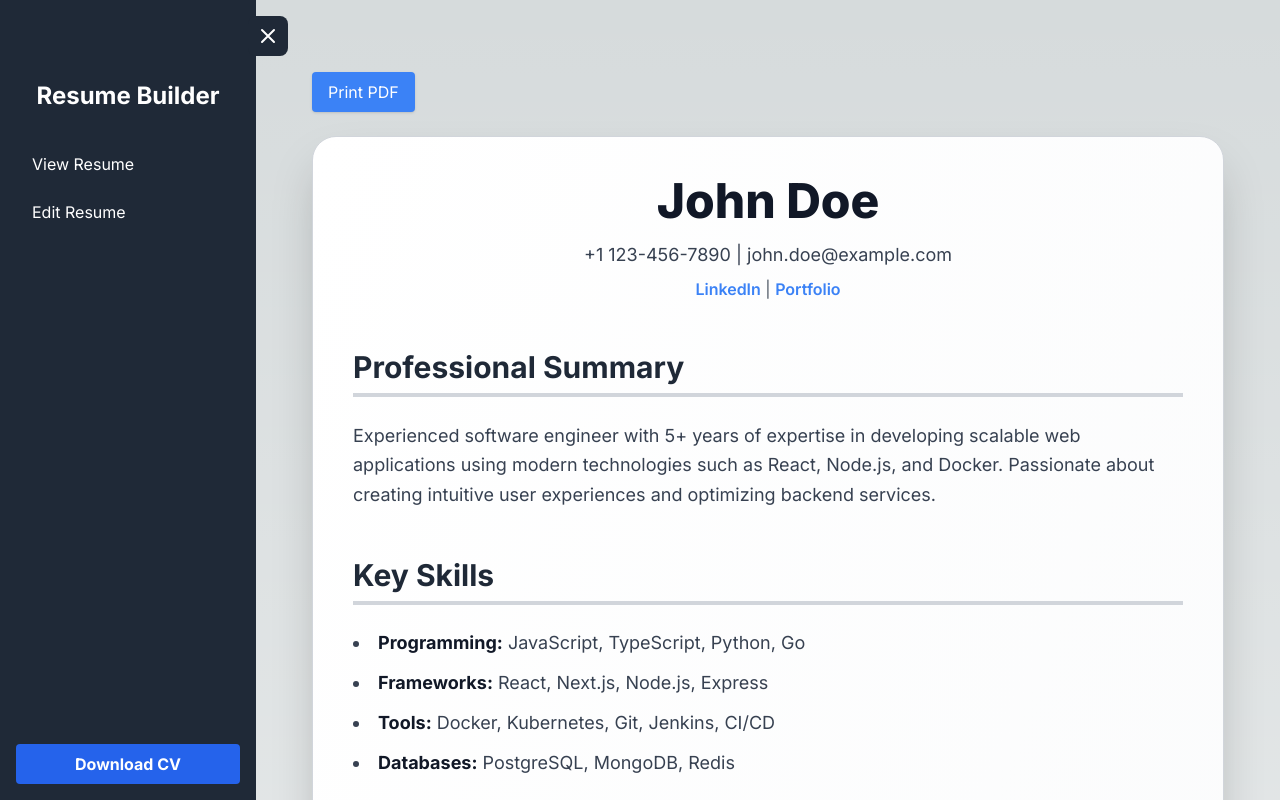
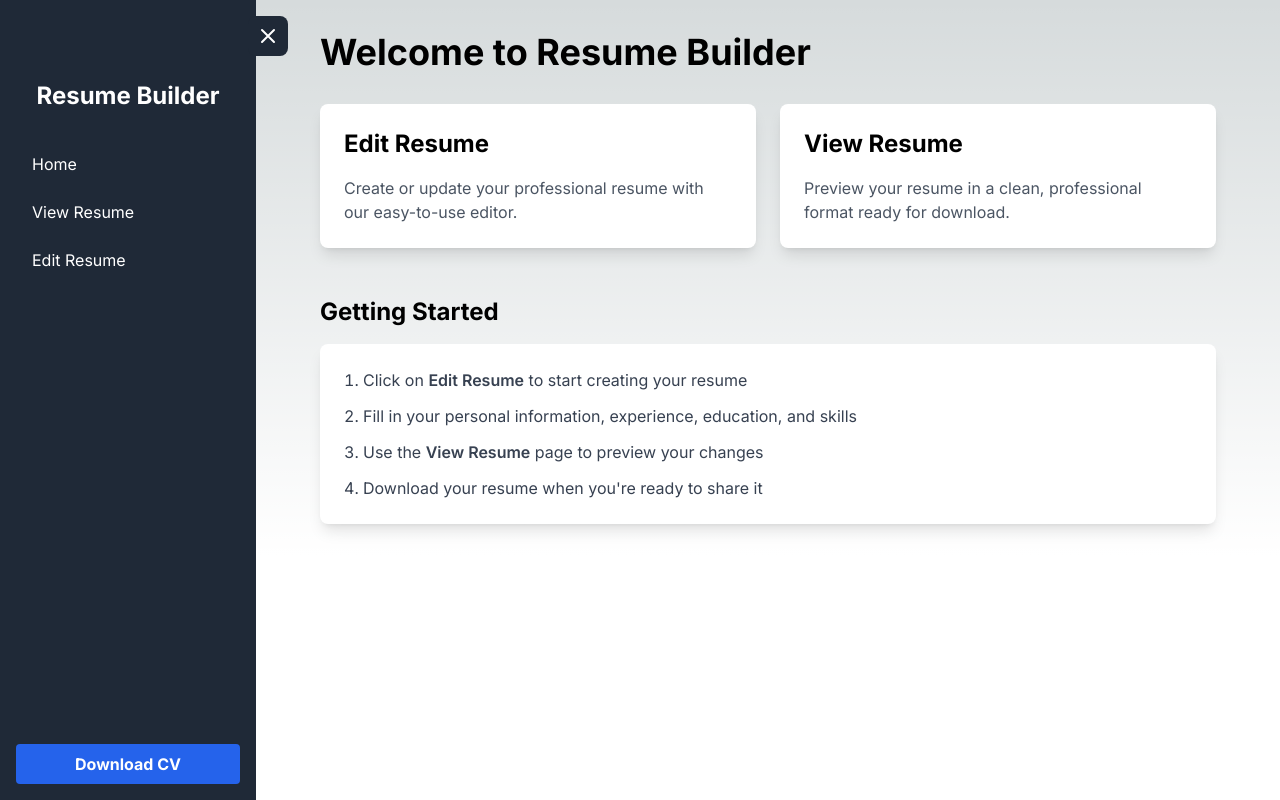
Before and after one commit to salehloke/stackblitz-resume-nextjs, a Next.js app: page / in a window 1280 px wide. Shown: the top 800 px of the page. Built offline with nearby package versions, Linux system fonts and the light colour scheme.

Commit message:
UPDATE: home page

```diff
--- a/app/components/Sidebar.tsx
+++ b/app/components/Sidebar.tsx
@@ -10,6 +10,7 @@ interface SidebarProps {
 
 const Sidebar = ({ isOpen, toggleSidebar }: SidebarProps) => {
   const menuItems = [
+    { label: 'Home', path: '/' },
     { label: 'View Resume', path: '/view' },
     { label: 'Edit Resume', path: '/edit' },
   ];
--- a/app/context/ResumeContext.tsx
+++ b/app/context/ResumeContext.tsx
@@ -1,6 +1,6 @@
 'use client';
 
-import React, { createContext, useContext, useEffect } from 'react';
+import React, { createContext, useContext, useEffect, useState } from 'react';
 import { ResumeData } from '../types/resume';
 import { useLocalStorage } from '../hooks/useLocalStorage';
 
@@ -48,11 +48,19 @@ interface ResumeContextType {
 const ResumeContext = createContext<ResumeContextType | undefined>(undefined);
 
 export function ResumeProvider({ children }: { children: React.ReactNode }) {
+  const [isInitialized, setIsInitialized] = useState(false);
   const [resumeData, setResumeData] = useLocalStorage<ResumeData>('resumeData', defaultResumeData);
   const [isDirty, setIsDirty] = useLocalStorage<boolean>('resumeIsDirty', false);
 
+  // Initialize the context after mounting
+  useEffect(() => {
+    setIsInitialized(true);
+  }, []);
+
   // Handle beforeunload event to warn user about unsaved changes
   useEffect(() => {
+    if (!isInitialized) return;
+
     const handleBeforeUnload = (e: BeforeUnloadEvent) => {
       if (isDirty) {
         const message = 'You have unsaved changes. Are you sure you want to leave?';
@@ -63,24 +71,60 @@ export function ResumeProvider({ children }: { children: React.ReactNode }) {
 
     window.addEventListener('beforeunload', handleBeforeUnload);
     return () => window.removeEventListener('beforeunload', handleBeforeUnload);
-  }, [isDirty]);
+  }, [isDirty, isInitialized]);
 
-  // Ensure skills.items is always an array
-  const updateResume = (data: ResumeData) => {
-    const sanitizedData = {
-      ...data,
+  // Validate and sanitize resume data
+  const validateResumeData = (data: ResumeData): ResumeData => {
+    return {
+      personalInfo: {
+        name: data.personalInfo?.name || '',
+        title: data.personalInfo?.title || '',
+        email: data.personalInfo?.email || '',
+        phone: data.personalInfo?.phone || '',
+        location: data.personalInfo?.location || '',
+        summary: data.personalInfo?.summary || ''
+      },
+      experience: (data.experience || []).map(exp => ({
+        company: exp.company || '',
+        position: exp.position || '',
+        startDate: exp.startDate || '',
+        endDate: exp.endDate || '',
+        description: exp.description || ''
+      })),
+      education: (data.education || []).map(edu => ({
+        school: edu.school || '',
+        degree: edu.degree || '',
+        field: edu.field || '',
+        graduationDate: edu.graduationDate || ''
+      })),
       skills: (data.skills || []).map(skill => ({
-        ...skill,
+        category: skill.category || '',
         items: Array.isArray(skill.items)
-          ? skill.items
+          ? skill.items.filter((item): item is string => typeof item === 'string')
           : typeof skill.items === 'string'
-            ? (skill.items as string).split(',').map(item => item.trim()).filter(Boolean)
+            ? (skill.items as string).split(',').map((item: string) => item.trim()).filter(Boolean)
             : []
       }))
     };
-    setResumeData(sanitizedData);
-    setIsDirty(false);
   };
+
+  // Update resume with validation
+  const updateResume = (data: ResumeData) => {
+    if (!isInitialized) return;
+
+    try {
+      const sanitizedData = validateResumeData(data);
+      setResumeData(sanitizedData);
+      setIsDirty(false);
+    } catch (error) {
+      console.error('Error updating resume:', error);
+    }
+  };
+
+  // Don't render children until initialized
+  if (!isInitialized) {
+    return null;
+  }
 
   return (
     <ResumeContext.Provider value={{ resumeData, updateResume, isDirty, setIsDirty }}>
--- a/app/edit/page.tsx
+++ b/app/edit/page.tsx
@@ -3,32 +3,19 @@
 import { useForm, useFieldArray } from 'react-hook-form';
 import { ResumeData } from '../types/resume';
 import { useResume } from '../context/ResumeContext';
-import { useEffect } from 'react';
+import { useEffect, useState } from 'react';
+import React from 'react';
 
 export default function EditResume() {
   const { resumeData, updateResume, isDirty, setIsDirty } = useResume();
+  const [isClient, setIsClient] = useState(false);
+  const [saveStatus, setSaveStatus] = useState<'idle' | 'saving' | 'saved'>('idle');
 
-  const { register, control, handleSubmit, watch, formState: { errors } } = useForm<ResumeData>({
+  const { register, control, handleSubmit, watch, reset, formState: { errors, isDirty: formIsDirty } } = useForm<ResumeData>({
     defaultValues: resumeData
   });
 
   const formValues = watch();
-
-  // Auto-save form changes to localStorage
-  useEffect(() => {
-    const timeoutId = setTimeout(() => {
-      if (isDirty) {
-        updateResume(formValues);
-      }
-    }, 1000);
-
-    return () => clearTimeout(timeoutId);
-  }, [formValues, isDirty, updateResume]);
-
-  // Mark form as dirty when changes are made
-  useEffect(() => {
-    setIsDirty(true);
-  }, [formValues, setIsDirty]);
 
   const { fields: expFields, append: appendExp, remove: removeExp } = useFieldArray({
     control,
@@ -45,19 +32,64 @@ export default function EditResume() {
     name: "skills"
   });
 
+  // Set client-side rendering flag
+  useEffect(() => {
+    setIsClient(true);
+  }, []);
+
+  // Reset form when resumeData changes externally
+  useEffect(() => {
+    if (isClient) {
+      reset(resumeData);
+    }
+  }, [resumeData, reset, isClient]);
+
+  // Auto-save form changes to localStorage with proper status handling
+  useEffect(() => {
+    if (!isClient) return;
+
+    const timeoutId = setTimeout(() => {
+      if (formIsDirty) {
+        setSaveStatus('saving');
+        updateResume(formValues);
+        setSaveStatus('saved');
+        setTimeout(() => setSaveStatus('idle'), 2000);
+      }
+    }, 1000);
+
+    return () => clearTimeout(timeoutId);
+  }, [formValues, formIsDirty, updateResume, isClient]);
+
+  // Mark form as dirty when changes are made
+  useEffect(() => {
+    if (isClient) {
+      setIsDirty(formIsDirty);
+    }
+  }, [formIsDirty, setIsDirty, isClient]);
+
   const onSubmit = (data: ResumeData) => {
     updateResume(data);
     alert('Resume saved successfully!');
   };
+
+  // Don't render form until client-side hydration is complete
+  if (!isClient) {
+    return <div className="max-w-4xl mx-auto p-6">Loading...</div>;
+  }
 
   return (
     <form onSubmit={handleSubmit(onSubmit)} className="max-w-4xl mx-auto p-6">
       <div className="bg-white shadow-lg rounded-lg p-6 mb-6">
         <div className="flex justify-between items-center mb-6">
           <h2 className="text-2xl font-bold">Personal Information</h2>
-          {isDirty && (
+          {saveStatus === 'saving' && (
             <span className="text-yellow-600 text-sm">
               Auto-saving...
+            </span>
+          )}
+          {saveStatus === 'saved' && (
+            <span className="text-green-600 text-sm">
+              Changes saved!
             </span>
           )}
         </div>
@@ -228,11 +260,20 @@ export default function EditResume() {
               <label className="block text-sm font-medium mb-1">Skills (comma-separated)</label>
               <input
                 {...register(`skills.${index}.items`, {
-                  setValueAs: (value: string) => value.split(',').map(item => item.trim()).filter(Boolean)
+                  setValueAs: (value: any) =>
+                    Array.isArray(value)
+                      ? value
+                      : typeof value === 'string'
+                        ? value.split(',').map(item => item.trim()).filter(Boolean)
+                        : []
                 })}
                 className="w-full p-2 border rounded"
                 placeholder="e.g., JavaScript, TypeScript, React"
-                defaultValue={formValues.skills[index]?.items?.join(', ') || ''}
+                defaultValue={Array.isArray(formValues.skills[index]?.items)
+                  ? formValues.skills[index].items.join(', ')
+                  : typeof formValues.skills[index]?.items === 'string'
+                    ? formValues.skills[index].items
+                    : ''}
               />
             </div>
             <button
--- a/app/page.tsx
+++ b/app/page.tsx
@@ -1,113 +1,51 @@
-import Image from 'next/image'
-import ResumeHeader from './components/header'
-import ResumeIntro from './components/intro'
-import Resume from './components/resume'
-import ResumeStyle2 from './components/resume-style-2'
-import ResumeStyle3 from './components/resume-style-3'
-import 'tailwindcss/tailwind.css';
+'use client';
 
-
-const resumeData = {
-  "contactInformation": {
-    "fullName": "John Doe",
-    "phone": "+1 123-456-7890",
-    "email": "john.doe@example.com",
-    "linkedIn": "https://www.linkedin.com/in/johndoe",
-    "portfolio": "https://johndoe.dev",
-    "location": {
-      "city": "San Francisco",
-      "state": "California",
-      "country": "USA"
-    }
-  },
-  "professionalSummary": "Experienced software engineer with 5+ years of expertise in developing scalable web applications using modern technologies such as React, Node.js, and Docker. Passionate about creating intuitive user experiences and optimizing backend services.",
-  "keySkills": {
-    "programming": ["JavaScript", "TypeScript", "Python", "Go"],
-    "frameworks": ["React", "Next.js", "Node.js", "Express"],
-    "tools": ["Docker", "Kubernetes", "Git", "Jenkins", "CI/CD"],
-    "databases": ["PostgreSQL", "MongoDB", "Redis"]
-  },
-  "professionalExperience": [
-    {
-      "jobTitle": "Senior Software Engineer",
-      "companyName": "Tech Solutions Inc.",
-      "startDate": "2020-06",
-      "endDate": "Present",
-      "responsibilities": [
-        "Designed and implemented a microservices architecture, reducing system downtime by 25%.",
-        "Led a team of 5 engineers to deliver a feature-rich web application with 10,000+ daily active users.",
-        "Optimized API performance, improving response times by 40%."
-      ]
-    },
-    {
-      "jobTitle": "Software Engineer",
-      "companyName": "Innovatech",
-      "startDate": "2017-05",
-      "endDate": "2020-05",
-      "responsibilities": [
-        "Developed a React-based front-end application used by 50,000 users.",
-        "Collaborated with cross-functional teams to integrate third-party APIs and services.",
-        "Implemented CI/CD pipelines, reducing deployment time by 30%."
-      ]
-    }
-  ],
-  "education": [
-    {
-      "degree": "Bachelor of Science in Computer Science",
-      "institutionName": "University of California, Berkeley",
-      "graduationDate": "2017-05",
-      "achievements": ["Graduated with Honors", "GPA: 3.8/4.0"]
-    }
-  ],
-  "certifications": [
-    "AWS Certified Solutions Architect",
-    "Certified Kubernetes Administrator (CKA)"
-  ],
-  "projects": [
-    {
-      "name": "E-commerce Platform",
-      "description": "Developed a full-stack e-commerce platform with features like user authentication, product listings, and a payment gateway.",
-      "technologies": ["React", "Node.js", "MongoDB", "Stripe API"],
-      "outcomes": "Achieved 5,000 monthly active users within the first 3 months."
-    },
-    {
-      "name": "Real-time Chat Application",
-      "description": "Built a real-time chat application supporting text, media, and group conversations.",
-      "technologies": ["Socket.IO", "React", "Redis"],
-      "outcomes": "Handled concurrent usage of 1,000+ active users with no latency issues."
-    }
-  ],
-  "volunteerExperience": [
-    {
-      "role": "Technical Mentor",
-      "organization": "Code for Good",
-      "description": "Mentored high school students in building projects for social good using Python and JavaScript.",
-      "startDate": "2019-01",
-      "endDate": "2021-12"
-    }
-  ],
-  "additionalInformation": {
-    "languages": ["English (Native)", "Spanish (Intermediate)"],
-    "hobbies": ["Hiking", "Photography", "Open-source Contributions"]
-  }
-}
-
+import Link from 'next/link';
 
 export default function Home() {
   return (
-    <main>
-      {/* <ResumeHeader />
-      <div className='divider'>
+    <div className="max-w-4xl mx-auto">
+      <h1 className="text-4xl font-bold mb-8">Welcome to Resume Builder</h1>
 
-      </div>
-      <ResumeIntro /> */}
-      {/* <Resume data={resumeData}  /> */}
-      {/* <ResumeStyle2 data={resumeData}  /> */}
-      <div className="print:p-4 print:bg-white print:text-black">
-        <ResumeStyle3 data={resumeData} />
-        {/* Your content */}
+      <div className="grid grid-cols-1 md:grid-cols-2 gap-6">
+        <Link href="/edit" className="block">
+          <div className="p-6 bg-white rounded-lg shadow-lg hover:shadow-xl transition-shadow">
+            <h2 className="text-2xl font-bold mb-4">Edit Resume</h2>
+            <p className="text-gray-600">
+              Create or update your professional resume with our easy-to-use editor.
+            </p>
+          </div>
+        </Link>
+
+        <Link href="/view" className="block">
+          <div className="p-6 bg-white rounded-lg shadow-lg hover:shadow-xl transition-shadow">
+            <h2 className="text-2xl font-bold mb-4">View Resume</h2>
+            <p className="text-gray-600">
+              Preview your resume in a clean, professional format ready for download.
+            </p>
+          </div>
+        </Link>
       </div>
 
-    </main>
-  )
+      <div className="mt-12">
+        <h3 className="text-2xl font-bold mb-4">Getting Started</h3>
+        <div className="bg-white rounded-lg shadow-lg p-6">
+          <ol className="list-decimal list-inside space-y-3">
+            <li className="text-gray-700">
+              Click on <span className="font-semibold">Edit Resume</span> to start creating your resume
+            </li>
+            <li className="text-gray-700">
+              Fill in your personal information, experience, education, and skills
+            </li>
+            <li className="text-gray-700">
+              Use the <span className="font-semibold">View Resume</span> page to preview your changes
+            </li>
+            <li className="text-gray-700">
+              Download your resume when you're ready to share it
+            </li>
+          </ol>
+        </div>
+      </div>
+    </div>
+  );
 }
--- a/app/view/page.tsx
+++ b/app/view/page.tsx
@@ -1,56 +1,99 @@
 'use client';
 
 import { useResume } from '../context/ResumeContext';
+import ResumeStyle3 from '../components/resume-style-3';
+
+const resumeData = {
+  "contactInformation": {
+    "fullName": "John Doe",
+    "phone": "+1 123-456-7890",
+    "email": "john.doe@example.com",
+    "linkedIn": "https://www.linkedin.com/in/johndoe",
+    "portfolio": "https://johndoe.dev",
+    "location": {
+      "city": "San Francisco",
+      "state": "California",
+      "country": "USA"
+    }
+  },
+  "professionalSummary": "Experienced software engineer with 5+ years of expertise in developing scalable web applications using modern technologies such as React, Node.js, and Docker. Passionate about creating intuitive user experiences and optimizing backend services.",
+  "keySkills": {
+    "programming": ["JavaScript", "TypeScript", "Python", "Go"],
+    "frameworks": ["React", "Next.js", "Node.js", "Express"],
+    "tools": ["Docker", "Kubernetes", "Git", "Jenkins", "CI/CD"],
+    "databases": ["PostgreSQL", "MongoDB", "Redis"]
+  },
+  "professionalExperience": [
+    {
+      "jobTitle": "Senior Software Engineer",
+      "companyName": "Tech Solutions Inc.",
+      "startDate": "2020-06",
+      "endDate": "Present",
+      "responsibilities": [
+        "Designed and implemented a microservices architecture, reducing system downtime by 25%.",
+        "Led a team of 5 engineers to deliver a feature-rich web application with 10,000+ daily active users.",
+        "Optimized API performance, improving response times by 40%."
+      ]
+    },
+    {
+      "jobTitle": "Software Engineer",
+      "companyName": "Innovatech",
+      "startDate": "2017-05",
+      "endDate": "2020-05",
+      "responsibilities": [
+        "Developed a React-based front-end application used by 50,000 users.",
+        "Collaborated with cross-functional teams to integrate third-party APIs and services.",
+        "Implemented CI/CD pipelines, reducing deployment time by 30%."
+      ]
+    }
+  ],
+  "education": [
+    {
+      "degree": "Bachelor of Science in Computer Science",
+      "institutionName": "University of California, Berkeley",
+      "graduationDate": "2017-05",
+      "achievements": ["Graduated with Honors", "GPA: 3.8/4.0"]
+    }
+  ],
+  "certifications": [
+    "AWS Certified Solutions Architect",
+    "Certified Kubernetes Administrator (CKA)"
+  ],
+  "projects": [
+    {
+      "name": "E-commerce Platform",
+      "description": "Developed a full-stack e-commerce platform with features like user authentication, product listings, and a payment gateway.",
+      "technologies": ["React", "Node.js", "MongoDB", "Stripe API"],
+      "outcomes": "Achieved 5,000 monthly active users within the first 3 months."
+    },
+    {
+      "name": "Real-time Chat Application",
+      "description": "Built a real-time chat application supporting text, media, and group conversations.",
+      "technologies": ["Socket.IO", "React", "Redis"],
+      "outcomes": "Handled concurrent usage of 1,000+ active users with no latency issues."
+    }
+  ],
+  "volunteerExperience": [
+    {
+      "role": "Technical Mentor",
+      "organization": "Code for Good",
+      "description": "Mentored high school students in building projects for social good using Python and JavaScript.",
+      "startDate": "2019-01",
+      "endDate": "2021-12"
+    }
+  ],
+  "additionalInformation": {
+    "languages": ["English (Native)", "Spanish (Intermediate)"],
+    "hobbies": ["Hiking", "Photography", "Open-source Contributions"]
+  }
+};
 
 export default function ViewResume() {
-  const { resumeData } = useResume();
-
   return (
-    <div className="max-w-4xl mx-auto">
-      <div className="bg-white shadow-lg rounded-lg p-6 mb-6">
-        <h1 className="text-3xl font-bold mb-2">{resumeData.personalInfo.name}</h1>
-        <h2 className="text-xl text-gray-600 mb-4">{resumeData.personalInfo.title}</h2>
-
-        <div className="flex gap-4 text-sm text-gray-600 mb-6">
-          <span>{resumeData.personalInfo.email}</span>
-          <span>{resumeData.personalInfo.phone}</span>
-          <span>{resumeData.personalInfo.location}</span>
-        </div>
-
-        <p className="text-gray-700 mb-8">{resumeData.personalInfo.summary}</p>
-
-        <section className="mb-8">
-          <h3 className="text-2xl font-semibold mb-4">Experience</h3>
-          {resumeData.experience.map((exp, index) => (
-            <div key={index} className="mb-4">
-              <h4 className="font-semibold">{exp.position} at {exp.company}</h4>
-              <p className="text-sm text-gray-600">{exp.startDate} - {exp.endDate}</p>
-              <p className="mt-2">{exp.description}</p>
-            </div>
-          ))}
-        </section>
-
-        <section className="mb-8">
-          <h3 className="text-2xl font-semibold mb-4">Education</h3>
-          {resumeData.education.map((edu, index) => (
-            <div key={index} className="mb-4">
-              <h4 className="font-semibold">{edu.school}</h4>
-              <p>{edu.degree} in {edu.field}</p>
-              <p className="text-sm text-gray-600">Graduated: {edu.graduationDate}</p>
-            </div>
-          ))}
-        </section>
-
-        <section>
-          <h3 className="text-2xl font-semibold mb-4">Skills</h3>
-          {resumeData.skills.map((skillGroup, index) => (
-            <div key={index} className="mb-4">
-              <h4 className="font-semibold">{skillGroup.category}</h4>
-              <p>{Array.isArray(skillGroup.items) ? skillGroup.items.join(", ") : skillGroup.items}</p>
-            </div>
-          ))}
-        </section>
+    <main className="p-4">
+      <div className="print:p-4 print:bg-white print:text-black">
+        <ResumeStyle3 data={resumeData} />
       </div>
-    </div>
+    </main>
   );
 }
```
